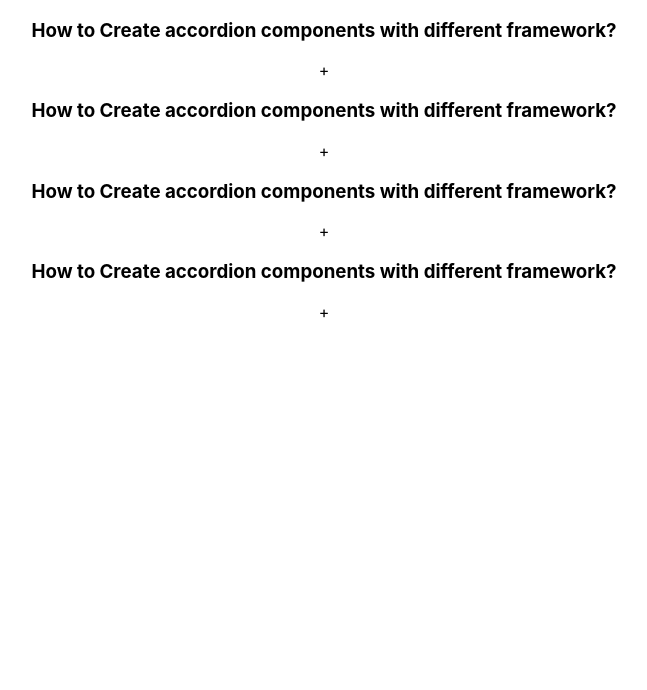
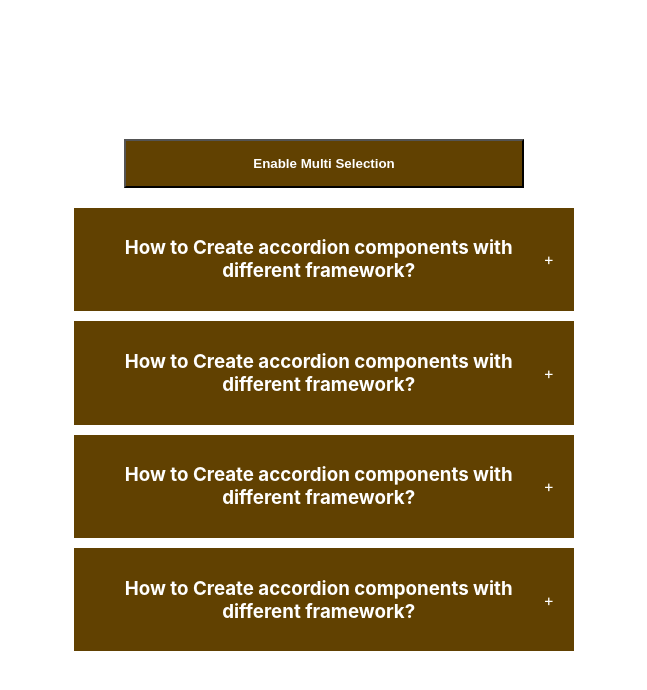
Before and after one commit to AakashRam70/small_projects, a React (Create React App) app in the folder my-app/: page / in a window 1280 px wide. Shown: the top 690 px of the page, without its empty margins (316-963 px from the left). Built offline with nearby package versions, Linux system fonts and the light colour scheme.

Commit message:
updating accordian as multiwork function

```diff
--- a/my-app/src/components/accordian/index.jsx
+++ b/my-app/src/components/accordian/index.jsx
@@ -1,16 +1,18 @@
 import React, { useState } from 'react'
 import data from './data';
+import './styles.css'
 
 const Accordian = () => {
 
     const [selected, setSelected] = useState(null)
 
     function handleOne(getCurrentId) {
-        setSelected(getCurrentId);
+        setSelected(getCurrentId === selected ? null : getCurrentId);
     }
 
     return (
-        <div className='merging'>
+        <div className='wrapper'>
+            <button>Enable Multi Selection</button>
             <div className="accordian">
                 {
                     data && data.length > 0 ?
@@ -19,6 +21,8 @@ const Accordian = () => {
                                 <div onClick={() => handleOne(dataItem.id)} className='title'>
                                     <h3>{dataItem.questions}</h3>
                                     <span>+</span>
+                                </div>
+                                <div className='content'>
                                     {
                                         selected === dataItem.id ? <div>{dataItem.answer}</div> : null
                                     }
--- a/my-app/src/components/accordian/styles.css
+++ b/my-app/src/components/accordian/styles.css
@@ -0,0 +1,42 @@
+.wrapper {
+    display: flex;
+    height: 100vh;
+    width: 100vw;
+    justify-content: center;
+    align-items: center;
+    flex-direction: column;
+    gap: 20px;
+}
+
+.wrapper button {
+    padding: 15px;
+    width: 400px;
+    color: white;
+    background-color: #614101;
+    font-weight: bold;
+    cursor: pointer;
+
+}
+
+.accordian {
+    width: 500px;
+}
+
+.item {
+    background: #614101;
+    margin-bottom: 10px;
+    padding: 10px 20px;
+}
+
+.title {
+    color: white;
+    display: flex;
+    justify-content: space-between;
+    align-items: center;
+    cursor: pointer;
+}
+
+.content {
+    color: white;
+    height: auto;
+}
```
